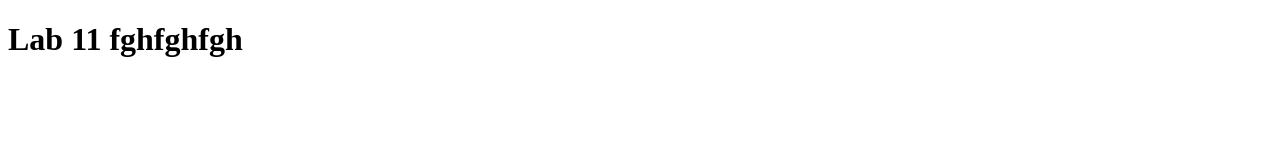
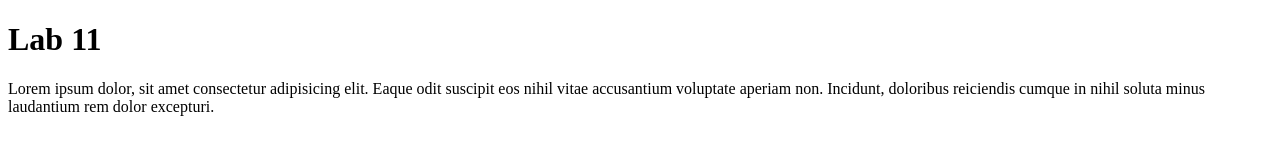
Before and after one commit to youngsterjaidev/lab11-demo-repo, a plain HTML site: page index.html in a window 1280 px wide. Drawn offline with Linux system fonts and the light colour scheme.

Commit message:
updating the index file

```diff
--- a/index.html
+++ b/index.html
@@ -6,7 +6,9 @@
     <title>Document</title>
 </head>
 <body>
-   <h1>Lab 11 fghfghfgh</h1>
+
+    <h1>Lab 11</h1>
+    <p>Lorem ipsum dolor, sit amet consectetur adipisicing elit. Eaque odit suscipit eos nihil vitae accusantium voluptate aperiam non. Incidunt, doloribus reiciendis cumque in nihil soluta minus laudantium rem dolor excepturi.</p>
 
 </body>
 </html>
```
